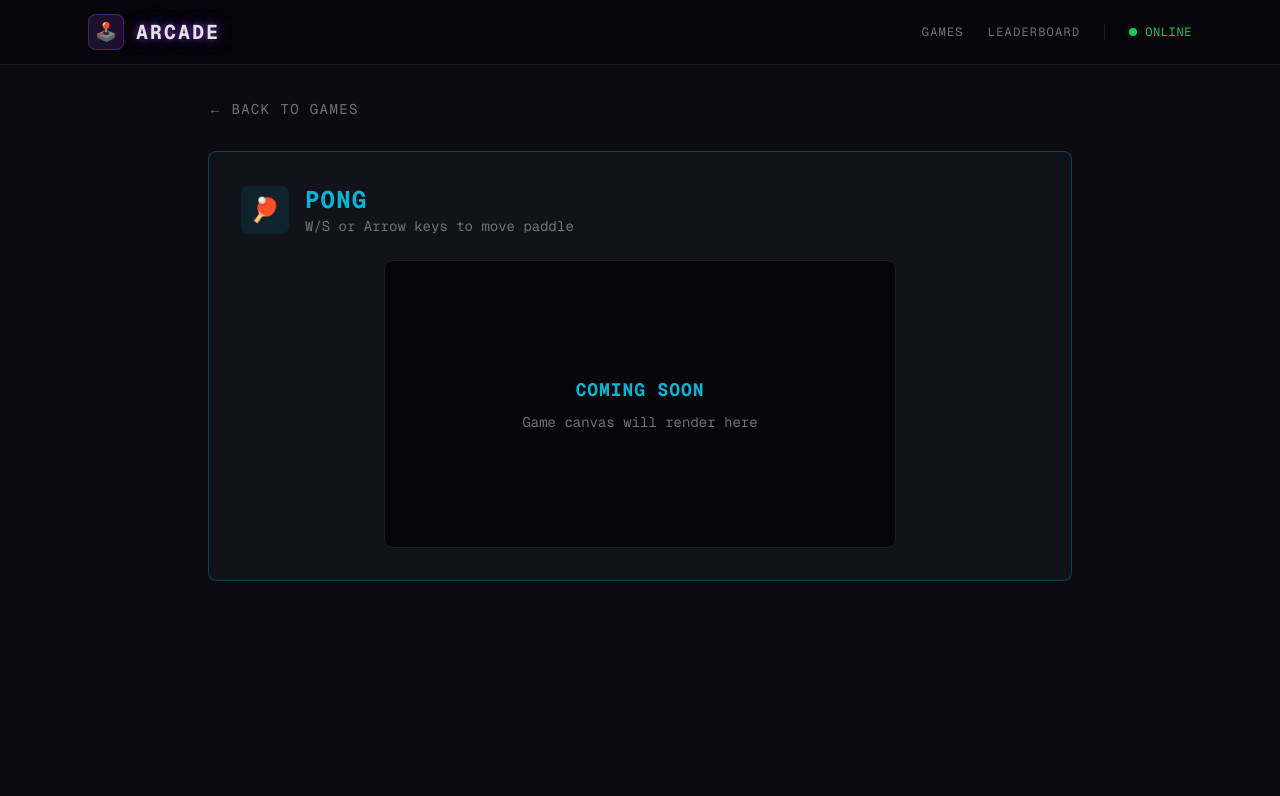
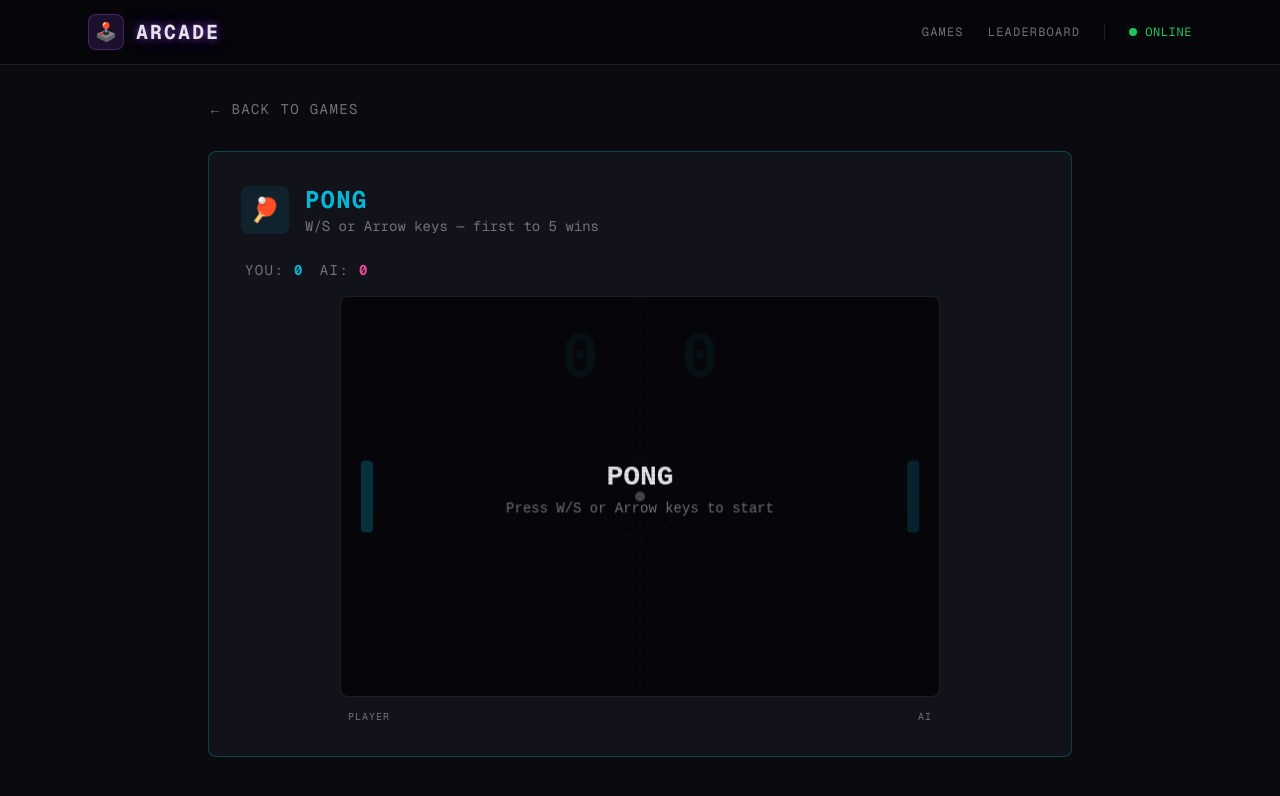
Before and after one commit to cb7chaitanya/arcade, a Next.js app: page /games/pong in a window 1280 px wide. Shown: the top 796 px of the page. Built offline with nearby package versions, Linux system fonts and the light colour scheme.

Commit message:
Wire up Pong game page with canvas and input handling
Client component with delta-time game loop, keydown/keyup paddle
control, score HUD, restart button on win, and metadata moved to
layout for server-side export.

```diff
--- /dev/null
+++ b/app/games/pong/layout.tsx
@@ -0,0 +1,7 @@
+export const metadata = {
+  title: "Pong | Arcade",
+};
+
+export default function PongLayout({ children }: { children: React.ReactNode }) {
+  return children;
+}
--- a/app/games/pong/page.tsx
+++ b/app/games/pong/page.tsx
@@ -1,21 +1,98 @@
+"use client";
+
 import Link from "next/link";
-
-export const metadata = {
-  title: "Pong | Arcade",
-};
+import { useCallback, useEffect, useRef, useState } from "react";
+import {
+  CANVAS_H,
+  CANVAS_W,
+  createInitialState,
+  keyDown,
+  keyUp,
+  render,
+  tick,
+  type PongState,
+} from "./pong";
 
 export default function PongPage() {
+  const canvasRef = useRef<HTMLCanvasElement>(null);
+  const stateRef = useRef<PongState>(createInitialState());
+  const rafRef = useRef<number | null>(null);
+  const lastRef = useRef<number>(0);
+
+  const [playerScore, setPlayerScore] = useState(0);
+  const [aiScore, setAiScore] = useState(0);
+  const [winner, setWinner] = useState<"player" | "ai" | null>(null);
+
+  const draw = useCallback(() => {
+    const ctx = canvasRef.current?.getContext("2d");
+    if (ctx) render(ctx, stateRef.current);
+  }, []);
+
+  // Game loop — uses delta time so speed is frame-rate independent
+  useEffect(() => {
+    function loop(time: number) {
+      rafRef.current = requestAnimationFrame(loop);
+
+      const dt = lastRef.current ? time - lastRef.current : 16;
+      lastRef.current = time;
+
+      const prev = stateRef.current;
+      const next = tick(prev, dt);
+      stateRef.current = next;
+
+      if (next.playerScore !== prev.playerScore) setPlayerScore(next.playerScore);
+      if (next.aiScore !== prev.aiScore) setAiScore(next.aiScore);
+      if (next.winner !== prev.winner) setWinner(next.winner);
+
+      draw();
+    }
+
+    rafRef.current = requestAnimationFrame(loop);
+    draw();
+
+    return () => {
+      if (rafRef.current !== null) cancelAnimationFrame(rafRef.current);
+    };
+  }, [draw]);
+
+  // Keyboard
+  useEffect(() => {
+    function onDown(e: KeyboardEvent) {
+      if (["ArrowUp", "ArrowDown"].includes(e.key)) e.preventDefault();
+      stateRef.current = keyDown(stateRef.current, e.key);
+    }
+    function onUp(e: KeyboardEvent) {
+      stateRef.current = keyUp(stateRef.current, e.key);
+    }
+    window.addEventListener("keydown", onDown);
+    window.addEventListener("keyup", onUp);
+    return () => {
+      window.removeEventListener("keydown", onDown);
+      window.removeEventListener("keyup", onUp);
+    };
+  }, []);
+
+  const restart = useCallback(() => {
+    stateRef.current = createInitialState();
+    lastRef.current = 0;
+    setPlayerScore(0);
+    setAiScore(0);
+    setWinner(null);
+    draw();
+  }, [draw]);
+
   return (
     <div className="max-w-4xl mx-auto px-4 py-8">
       <Link
         href="/"
         className="inline-flex items-center gap-2 text-arcade-muted hover:text-white text-sm uppercase tracking-widest mb-8 transition-colors"
       >
-        <span>←</span>
+        <span>&larr;</span>
         <span>Back to Games</span>
       </Link>
 
-      <div className="bg-arcade-card border border-arcade-cyan/30 rounded-lg p-8">
+      <div className="bg-arcade-card border border-arcade-cyan/30 rounded-lg p-6 sm:p-8">
+        {/* Header */}
         <div className="flex items-center gap-4 mb-6">
           <div className="w-12 h-12 bg-arcade-cyan/10 rounded-lg flex items-center justify-center text-2xl">
             🏓
@@ -24,19 +101,47 @@ export default function PongPage() {
             <h1 className="text-2xl font-bold uppercase tracking-wider text-arcade-cyan">
               Pong
             </h1>
-            <p className="text-arcade-muted text-sm">W/S or Arrow keys to move paddle</p>
+            <p className="text-arcade-muted text-sm">
+              W/S or Arrow keys — first to 5 wins
+            </p>
           </div>
         </div>
 
-        {/* Game canvas placeholder */}
-        <div className="relative aspect-video max-w-lg mx-auto bg-arcade-darker border border-arcade-border rounded-lg flex items-center justify-center scanlines overflow-hidden">
-          <div className="relative z-10 text-center">
-            <p className="text-arcade-cyan text-lg font-bold uppercase tracking-wider mb-2">
-              Coming Soon
-            </p>
-            <p className="text-arcade-muted text-sm">
-              Game canvas will render here
-            </p>
+        {/* Score bar */}
+        <div className="flex items-center justify-between mb-4 px-1 text-sm uppercase tracking-widest">
+          <div className="flex items-center gap-4">
+            <span className="text-arcade-muted">
+              You: <span className="text-arcade-cyan font-bold">{playerScore}</span>
+            </span>
+            <span className="text-arcade-muted">
+              AI: <span className="text-arcade-pink font-bold">{aiScore}</span>
+            </span>
+          </div>
+          {winner && (
+            <button
+              onClick={restart}
+              className="px-4 py-1.5 bg-arcade-cyan/15 border border-arcade-cyan/40 rounded text-arcade-cyan text-xs uppercase tracking-widest hover:bg-arcade-cyan/25 transition-colors"
+            >
+              Restart
+            </button>
+          )}
+        </div>
+
+        {/* Canvas */}
+        <div className="relative max-w-[600px] mx-auto">
+          <div className="relative border border-arcade-border rounded-lg overflow-hidden scanlines">
+            <canvas
+              ref={canvasRef}
+              width={CANVAS_W}
+              height={CANVAS_H}
+              className="block w-full h-auto"
+            />
+          </div>
+
+          {/* Labels */}
+          <div className="flex justify-between mt-3 px-2 text-[10px] uppercase tracking-widest text-arcade-muted">
+            <span>Player</span>
+            <span>AI</span>
           </div>
         </div>
       </div>
```
